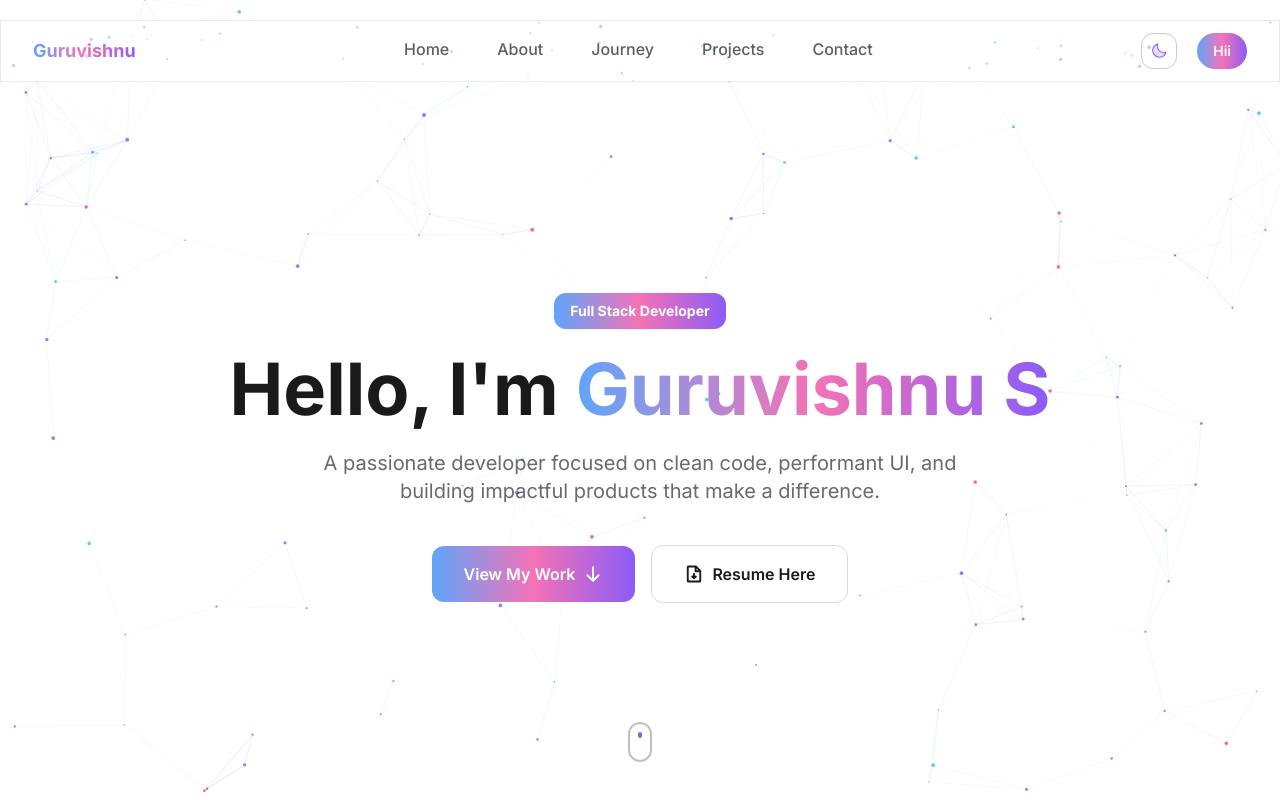
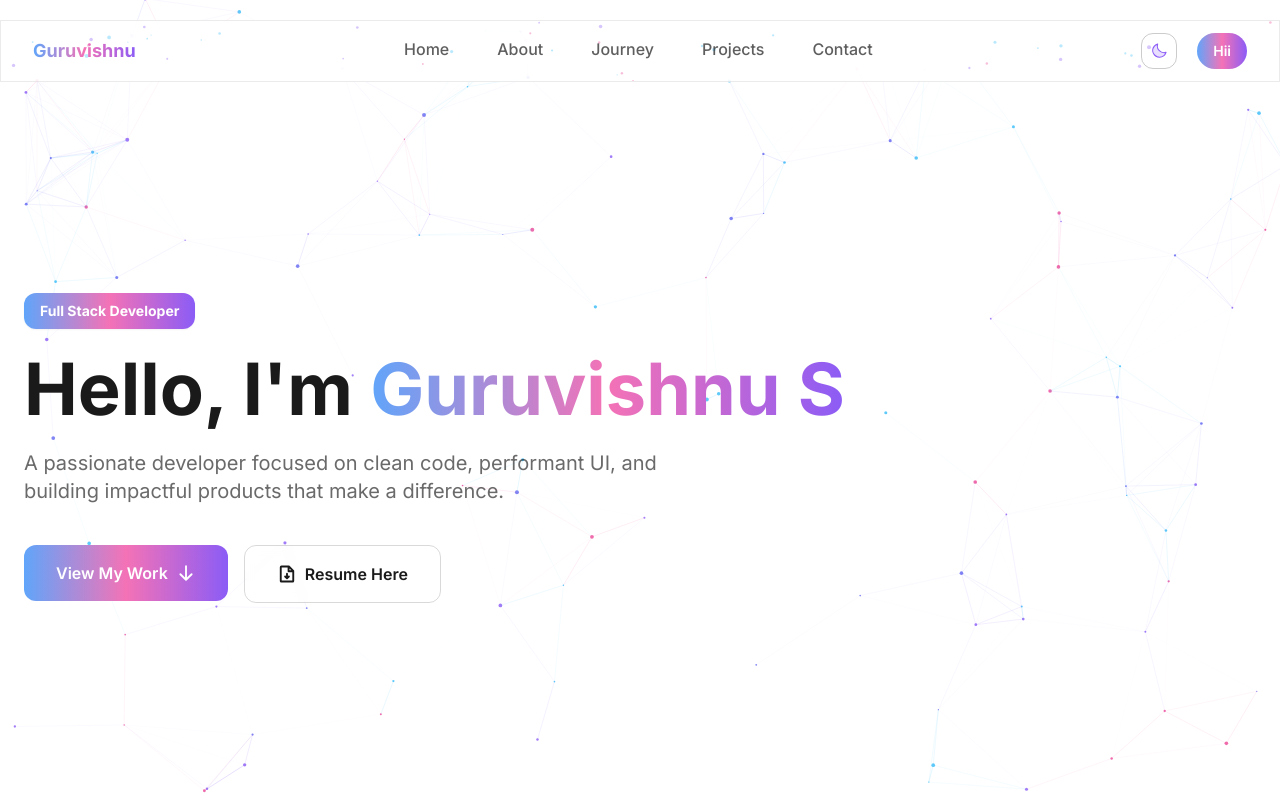
Before and after one commit to Guruvishnu444/vishnu-04, a React (Vite) app: page / in a window 1280 px wide. Shown: the top 800 px of the page. Built offline with nearby package versions, Linux system fonts and the light colour scheme.

Commit message:
Update portfolio website files

```diff
--- a/src/components/Hero.jsx
+++ b/src/components/Hero.jsx
@@ -89,10 +89,10 @@ function Hero() {
 
   return (
     <motion.section id="hero" style={{ opacity, scale, y }}
-      className="relative min-h-screen flex items-center justify-center pt-24 px-6"
+      className="relative min-h-screen flex items-center justify-start pt-24 px-6"
       aria-label="Hero section">
       <motion.div variants={containerVariants} initial="hidden" animate="visible"
-        className="max-w-4xl mx-auto text-center">
+        className="max-w-4xl text-left">
 
         <motion.div variants={itemVariants} className="mb-6">
           <span className={`inline-block px-4 py-2 text-sm font-bold text-white bg-gradient-to-r ${badgeGradient} rounded-xl shadow-sm`}>
@@ -114,13 +114,13 @@ function Hero() {
         </motion.h1>
 
         <motion.p variants={itemVariants}
-          className={`text-lg sm:text-xl max-w-2xl mx-auto mb-10 leading-relaxed ${mutedText}`}>
+          className={`text-lg sm:text-xl max-w-2xl mb-10 leading-relaxed ${mutedText}`}>
           A passionate developer focused on clean code, performant UI, and building
           impactful products that make a difference.
         </motion.p>
 
         <motion.div variants={itemVariants}
-          className="flex flex-col sm:flex-row items-center justify-center gap-4">
+          className="flex flex-col sm:flex-row items-start justify-start gap-4">
           <MagneticButton
             onClick={() => document.getElementById('projects')?.scrollIntoView({ behavior: 'smooth' })}
             className={`group px-8 py-4 rounded-xl text-white font-semibold hover:opacity-90 transition-all flex items-center gap-2 ${btnGradient}`}>
@@ -134,15 +134,6 @@ function Hero() {
             Resume Here
           </MagneticLink>
         </motion.div>
-
-        <motion.div initial={{ opacity: 0 }} animate={{ opacity: 1 }} transition={{ delay: 1.5 }}
-          className="absolute bottom-10 left-1/2 -translate-x-1/2">
-          <motion.div animate={{ y: [0, 10, 0] }}
-            transition={{ duration: 2, repeat: Infinity, ease: 'easeInOut' }}
-            className={`w-6 h-10 rounded-full border-2 flex items-start justify-center p-2 ${scrollBorder}`}>
-            <motion.div className={`w-1.5 h-1.5 rounded-full ${scrollDot}`} />
-          </motion.div>
-        </motion.div>
       </motion.div>
     </motion.section>
   )
```
